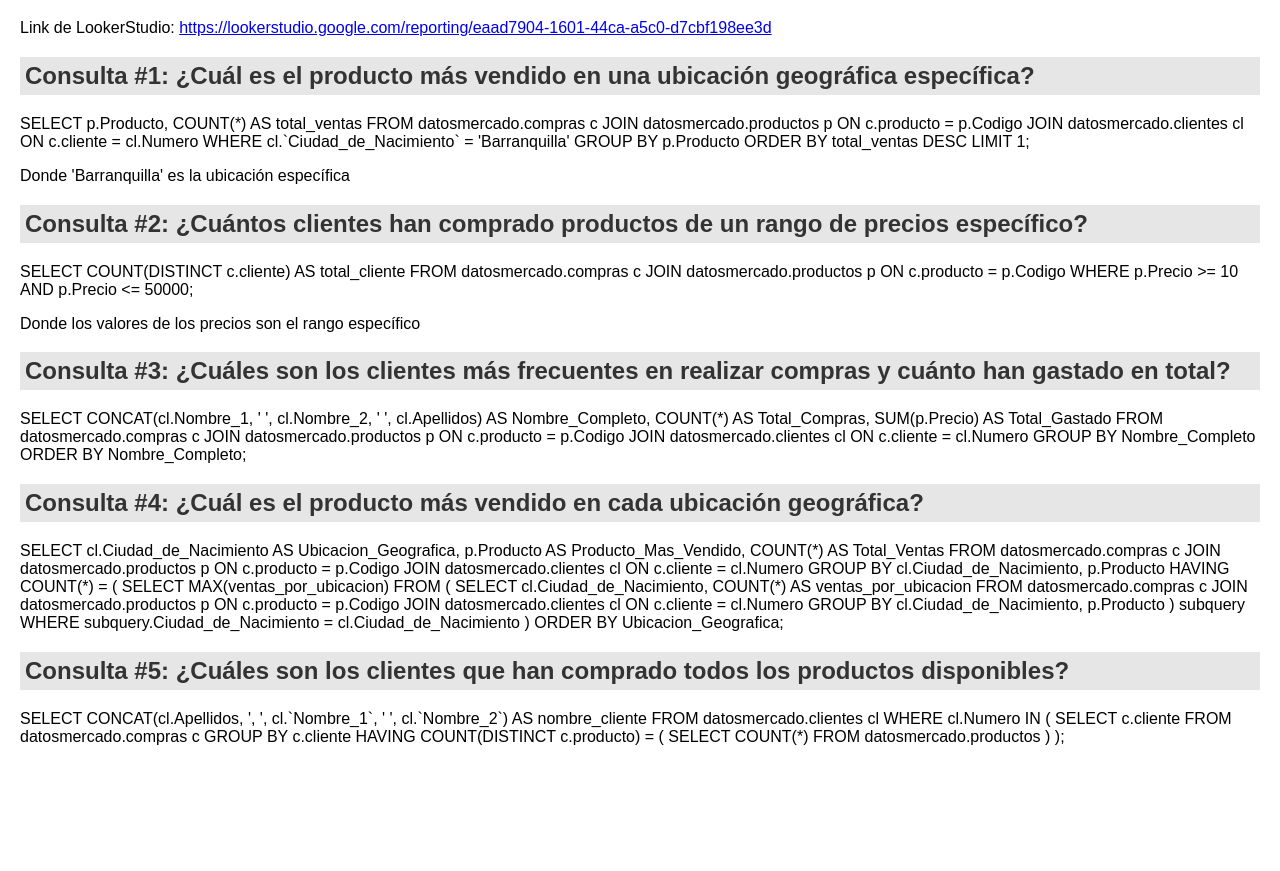
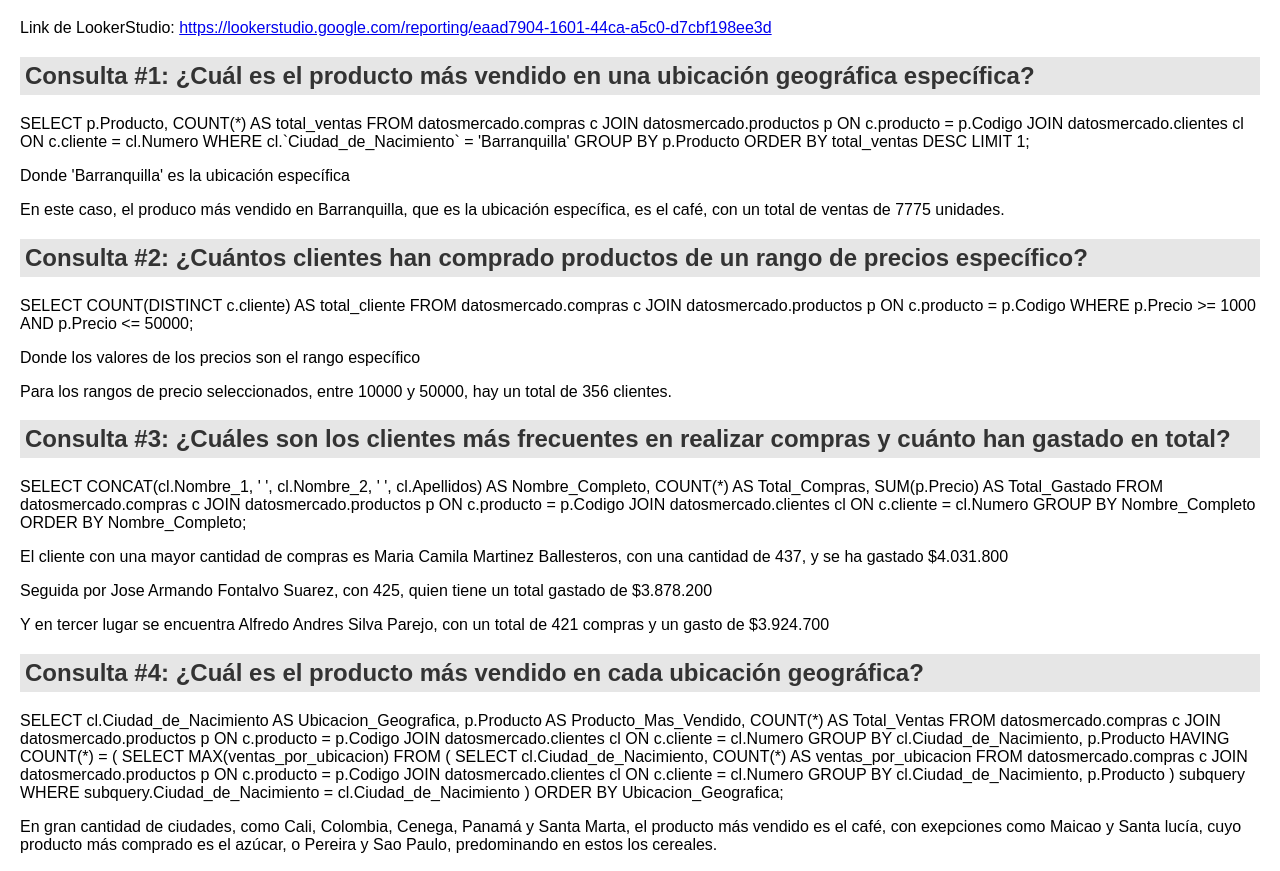
Before and after one commit to Danielit707/Tarea-Introduccion, a plain HTML site: page index.html in a window 1280 px wide. Shown: the part 81-952 px from the top of the page. Before the commit the page ends 847 px from the top, so only its background shows below. Drawn offline with Linux system fonts and the light colour scheme.

Commit message:
analisis

```diff
--- a/index.html
+++ b/index.html
@@ -19,13 +19,15 @@
     ORDER BY total_ventas DESC
     LIMIT 1;</p>
   <p>Donde 'Barranquilla' es la ubicación específica</p>
+  <p>En este caso, el produco más vendido en Barranquilla, que es la ubicación específica, es el café, con un total de ventas de 7775 unidades.</p>
 
   <h2>Consulta #2: ¿Cuántos clientes han comprado productos de un rango de precios específico?</h2>
   <p>SELECT COUNT(DISTINCT c.cliente) AS total_cliente
     FROM datosmercado.compras c
     JOIN datosmercado.productos p ON c.producto = p.Codigo
-    WHERE p.Precio >= 10 AND p.Precio <= 50000;</p>
+    WHERE p.Precio >= 1000 AND p.Precio <= 50000;</p>
   <p>Donde los valores de los precios son el rango específico</p>
+  <p>Para los rangos de precio seleccionados, entre 10000 y 50000, hay un total de 356 clientes.</p>
 
   <h2>Consulta #3: ¿Cuáles son los clientes más frecuentes en realizar compras y cuánto han gastado en total?</h2>
   <p>SELECT CONCAT(cl.Nombre_1, ' ', cl.Nombre_2, ' ', cl.Apellidos) AS Nombre_Completo,
@@ -36,6 +38,11 @@
     JOIN datosmercado.clientes cl ON c.cliente = cl.Numero
     GROUP BY Nombre_Completo
     ORDER BY Nombre_Completo;</p>
+  <p>El cliente con una mayor cantidad de compras es Maria Camila Martinez Ballesteros, con una cantidad de 437, y se ha gastado $4.031.800
+</p>
+  <p>Seguida por Jose Armando Fontalvo Suarez, con 425, quien tiene un total gastado de $3.878.200
+</p>
+  <p>Y en tercer lugar se encuentra Alfredo Andres Silva Parejo, con un total de 421 compras y un gasto de $3.924.700</p>
 
   <h2>Consulta #4: ¿Cuál es el producto más vendido en cada ubicación geográfica?</h2>
   <p>SELECT
@@ -58,6 +65,8 @@
     WHERE subquery.Ciudad_de_Nacimiento = cl.Ciudad_de_Nacimiento
   )
   ORDER BY Ubicacion_Geografica;</p>
+ <p>En gran cantidad de ciudades, como Cali, Colombia, Cenega, Panamá y Santa Marta, el producto más vendido es el café, con exepciones como Maicao y Santa lucía,
+   cuyo producto más comprado es el azúcar, o Pereira y Sao Paulo, predominando en estos los cereales.</p>
 
   <h2>Consulta #5: ¿Cuáles son los clientes que han comprado todos los productos disponibles?</h2>
   <p>SELECT CONCAT(cl.Apellidos, ', ', cl.`Nombre_1`, ' ', cl.`Nombre_2`) AS nombre_cliente
@@ -70,5 +79,6 @@
         SELECT COUNT(*) FROM datosmercado.productos
       )
     );</p>
+  <p>Al realizar la consulta, al parecer, actualmente no hay algún cliente que haya comprado todos los productos disponibles.</p>
 </body>
 </html>
```
